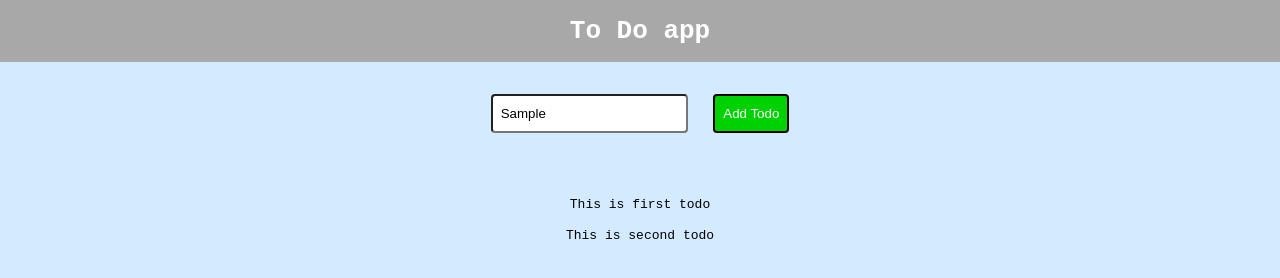
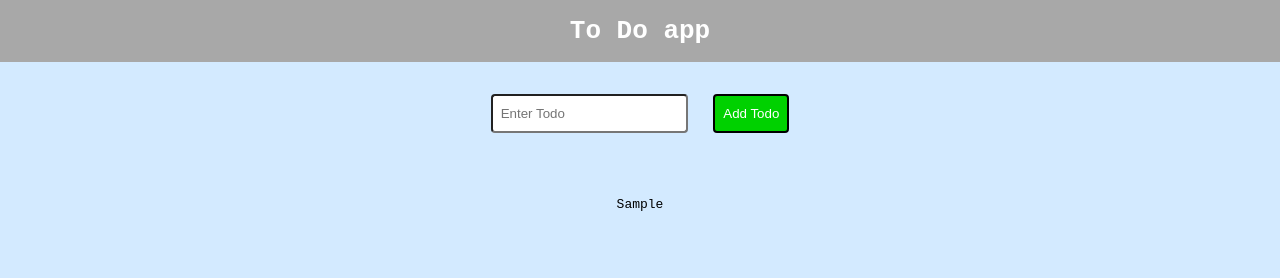
Before and after one commit to Salman-itShaala/To-do-app-batch-13, a plain HTML site: page index.html in a window 1280 px wide. Both pictures are taken after typing "Sample" into the empty fields and a click on the button "Add Todo". Drawn offline with Linux system fonts and the light colour scheme.

Commit message:
completed add todo

```diff
--- a/index.html
+++ b/index.html
@@ -9,17 +9,10 @@
   <body>
     <h1>To Do app</h1>
     <div class="todo-input">
-      <input type="text" placeholder="Enter Todo" />
-      <button>Add Todo</button>
+      <input type="text" placeholder="Enter Todo" id="todo-input" />
+      <button id="add-todo-btn">Add Todo</button>
     </div>
-    <div class="todos-container">
-      <div class="todo">
-        <p>This is first todo</p>
-      </div>
-      <div class="todo">
-        <p>This is second todo</p>
-      </div>
-    </div>
+    <div class="todos-container"></div>
     <script src="script.js"></script>
   </body>
 </html>
--- a/script.js
+++ b/script.js
@@ -0,0 +1,37 @@
+const addBtn = document.getElementById("add-todo-btn");
+const todoInput = document.getElementById("todo-input");
+const todosContainer = document.querySelector(".todos-container");
+
+// to store all todos
+let todos = [];
+
+addBtn.addEventListener("click", () => {
+  todos.push(todoInput.value);
+
+  console.log(todos);
+
+  updateUi();
+
+  todoInput.value = "";
+});
+
+function updateUi() {
+  todosContainer.innerHTML = "";
+
+  for (let i = 0; i < todos.length; i++) {
+    const para = document.createElement("p");
+    para.innerHTML = todos[i];
+    todosContainer.append(para);
+  }
+}
+
+/*
+
+  const todoPara = document.createElement("p");
+  todoPara.innerText = todoInput.value;
+
+  todosContainer.append(todoPara);
+
+  todoInput.value = "";
+
+*/
--- a/style.css
+++ b/style.css
@@ -41,3 +41,7 @@ h1 {
   padding: 4vh 0;
   align-items: center;
 }
+/*
+.todo {
+  width: 30vw;
+} */
```
